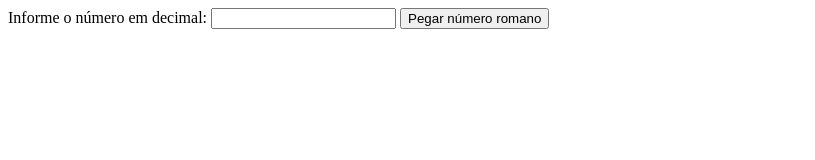
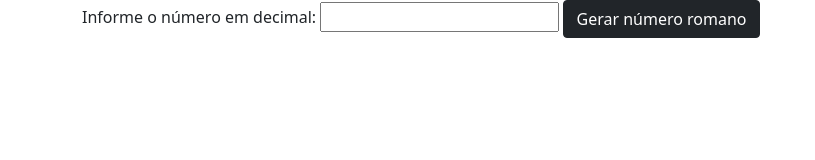
Before and after one commit to holoween/holoween.github.io, a plain HTML site: page index.html in a window 1280 px wide. Shown: the whole page, without its empty margins (0-815 px from the left). Drawn offline with nearby package versions, Linux system fonts and the light colour scheme.

Commit message:
Adicionei o bootstrap e coloquei class dark para o botão

```diff
--- a/index.html
+++ b/index.html
@@ -3,6 +3,8 @@
   <head>
     <meta charset="utf-8">
     <title>Descobrir número romano</title>
+    <link href="https://cdn.jsdelivr.net/npm/bootstrap@5.0.0-beta3/dist/css/bootstrap.min.css"
+          rel="stylesheet" integrity="sha384-eOJMYsd53ii+scO/bJGFsiCZc+5NDVN2yr8+0RDqr0Ql0h+rP48ckxlpbzKgwra6" crossorigin="anonymous">
     <script>
 
       function get_romano( number ){
@@ -1030,7 +1032,7 @@
 
     <form>
       Informe o número em decimal: <input type="text" id="decimal">
-      <input type="button" value="Pegar número romano" onclick="get_number()">
+      <button type="button" class="btn btn-dark" onclick="get_number()">Gerar número romano</button>
     </form>
     <br>
    <h1 id="romano"></h1>
```
